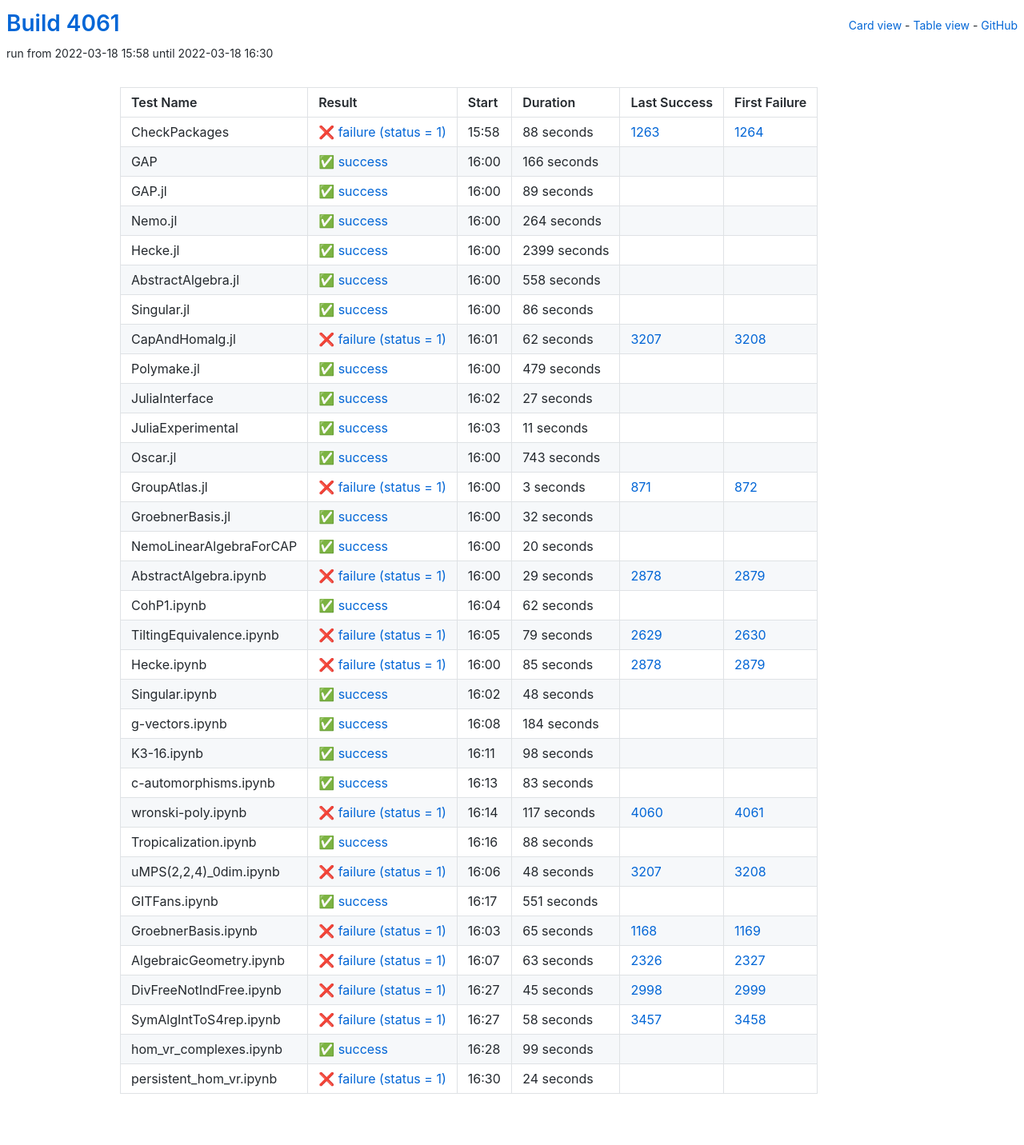
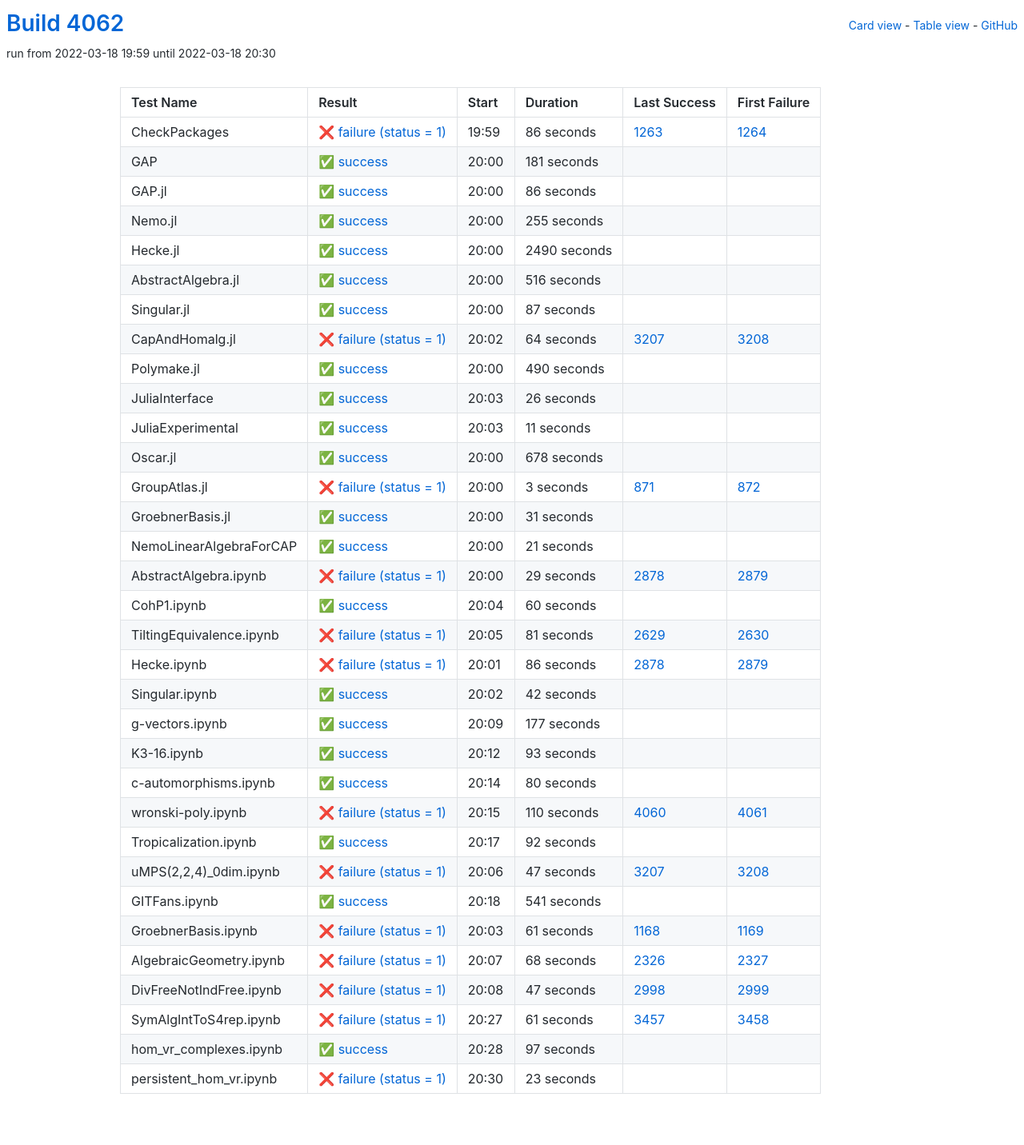
Before and after one commit to oscar-system/oscar-ci-status-stable, a Jekyll site: the page built from table.html, in a window 1280 px wide. Shown: the whole page at 80% size. Built offline with Jekyll 4.4.1, drawn with Linux system fonts in a browser that asks for light colours.

Commit message:
Build #4062

```diff
--- a/_data/ci.yml
+++ b/_data/ci.yml
@@ -1,6 +1,6 @@
 ---
-build: 4061
-build_url: https://oscarci.mathematik.uni-kl.de/job/oscar-stable/4061/
+build: 4062
+build_url: https://oscarci.mathematik.uni-kl.de/job/oscar-stable/4062/
 job: oscar-stable
 organization: oscar-system
 repo: oscar-ci-status-stable
@@ -8,80 +8,32 @@ repourl: https://github.com/oscar-system/oscar-ci-status-stable
 tests:
 - name: CheckPackages
   id: checkpackages
-  log: https://oscarci.mathematik.uni-kl.de/job/oscar-stable/4061/artifact/logs/build-4061/CheckPackages.log
-  start: 2022-03-18 15:58
+  log: https://oscarci.mathematik.uni-kl.de/job/oscar-stable/4062/artifact/logs/build-4062/CheckPackages.log
+  start: 2022-03-18 19:59
   success: false
   exitcode: 1
   status: failure
-  duration: 88
+  duration: 86
   last_success: 1263
   last_success_url: https://oscarci.mathematik.uni-kl.de/job/oscar-stable/1263/
   first_failure: 1264
   first_failure_url: https://oscarci.mathematik.uni-kl.de/job/oscar-stable/1264/
 - name: GAP
   id: gap
-  log: https://oscarci.mathematik.uni-kl.de/job/oscar-stable/4061/artifact/logs/build-4061/GAP.log
-  start: 2022-03-18 16:00
+  log: https://oscarci.mathematik.uni-kl.de/job/oscar-stable/4062/artifact/logs/build-4062/GAP.log
+  start: 2022-03-18 20:00
   success: true
   exitcode: 0
   status: success
-  duration: 166
+  duration: 181
   last_success: false
   last_success_url:
   first_failure: false
   first_failure_url:
 - name: GAP.jl
   id: gap-jl
-  log: https://oscarci.mathematik.uni-kl.de/job/oscar-stable/4061/artifact/logs/build-4061/GAP.jl.log
-  start: 2022-03-18 16:00
-  success: true
-  exitcode: 0
-  status: success
-  duration: 89
-  last_success: false
-  last_success_url:
-  first_failure: false
-  first_failure_url:
-- name: Nemo.jl
-  id: nemo-jl
-  log: https://oscarci.mathematik.uni-kl.de/job/oscar-stable/4061/artifact/logs/build-4061/Nemo.jl.log
-  start: 2022-03-18 16:00
-  success: true
-  exitcode: 0
-  status: success
-  duration: 264
-  last_success: false
-  last_success_url:
-  first_failure: false
-  first_failure_url:
-- name: Hecke.jl
-  id: hecke-jl
-  log: https://oscarci.mathematik.uni-kl.de/job/oscar-stable/4061/artifact/logs/build-4061/Hecke.jl.log
-  start: 2022-03-18 16:00
-  success: true
-  exitcode: 0
-  status: success
-  duration: 2399
-  last_success: false
-  last_success_url:
-  first_failure: false
-  first_failure_url:
-- name: AbstractAlgebra.jl
-  id: abstractalgebra-jl
-  log: https://oscarci.mathematik.uni-kl.de/job/oscar-stable/4061/artifact/logs/build-4061/AbstractAlgebra.jl.log
-  start: 2022-03-18 16:00
-  success: true
-  exitcode: 0
-  status: success
-  duration: 558
-  last_success: false
-  last_success_url:
-  first_failure: false
-  first_failure_url:
-- name: Singular.jl
-  id: singular-jl
-  log: https://oscarci.mathematik.uni-kl.de/job/oscar-stable/4061/artifact/logs/build-4061/Singular.jl.log
-  start: 2022-03-18 16:00
+  log: https://oscarci.mathematik.uni-kl.de/job/oscar-stable/4062/artifact/logs/build-4062/GAP.jl.log
+  start: 2022-03-18 20:00
   success: true
   exitcode: 0
   status: success
@@ -90,46 +42,94 @@ tests:
   last_success_url:
   first_failure: false
   first_failure_url:
+- name: Nemo.jl
+  id: nemo-jl
+  log: https://oscarci.mathematik.uni-kl.de/job/oscar-stable/4062/artifact/logs/build-4062/Nemo.jl.log
+  start: 2022-03-18 20:00
+  success: true
+  exitcode: 0
+  status: success
+  duration: 255
+  last_success: false
+  last_success_url:
+  first_failure: false
+  first_failure_url:
+- name: Hecke.jl
+  id: hecke-jl
+  log: https://oscarci.mathematik.uni-kl.de/job/oscar-stable/4062/artifact/logs/build-4062/Hecke.jl.log
+  start: 2022-03-18 20:00
+  success: true
+  exitcode: 0
+  status: success
+  duration: 2490
+  last_success: false
+  last_success_url:
+  first_failure: false
+  first_failure_url:
+- name: AbstractAlgebra.jl
+  id: abstractalgebra-jl
+  log: https://oscarci.mathematik.uni-kl.de/job/oscar-stable/4062/artifact/logs/build-4062/AbstractAlgebra.jl.log
+  start: 2022-03-18 20:00
+  success: true
+  exitcode: 0
+  status: success
+  duration: 516
+  last_success: false
+  last_success_url:
+  first_failure: false
+  first_failure_url:
+- name: Singular.jl
+  id: singular-jl
+  log: https://oscarci.mathematik.uni-kl.de/job/oscar-stable/4062/artifact/logs/build-4062/Singular.jl.log
+  start: 2022-03-18 20:00
+  success: true
+  exitcode: 0
+  status: success
+  duration: 87
+  last_success: false
+  last_success_url:
+  first_failure: false
+  first_failure_url:
 - name: CapAndHomalg.jl
   id: capandhomalg-jl
-  log: https://oscarci.mathematik.uni-kl.de/job/oscar-stable/4061/artifact/logs/build-4061/CapAndHomalg.jl.log
-  start: 2022-03-18 16:01
+  log: https://oscarci.mathematik.uni-kl.de/job/oscar-stable/4062/artifact/logs/build-4062/CapAndHomalg.jl.log
+  start: 2022-03-18 20:02
   success: false
   exitcode: 1
   status: failure
-  duration: 62
+  duration: 64
   last_success: 3207
   last_success_url: https://oscarci.mathematik.uni-kl.de/job/oscar-stable/3207/
   first_failure: 3208
   first_failure_url: https://oscarci.mathematik.uni-kl.de/job/oscar-stable/3208/
 - name: Polymake.jl
   id: polymake-jl
-  log: https://oscarci.mathematik.uni-kl.de/job/oscar-stable/4061/artifact/logs/build-4061/Polymake.jl.log
-  start: 2022-03-18 16:00
+  log: https://oscarci.mathematik.uni-kl.de/job/oscar-stable/4062/artifact/logs/build-4062/Polymake.jl.log
+  start: 2022-03-18 20:00
   success: true
   exitcode: 0
   status: success
-  duration: 479
+  duration: 490
   last_success: false
   last_success_url:
   first_failure: false
   first_failure_url:
 - name: JuliaInterface
   id: juliainterface
-  log: https://oscarci.mathematik.uni-kl.de/job/oscar-stable/4061/artifact/logs/build-4061/JuliaInterface.log
-  start: 2022-03-18 16:02
+  log: https://oscarci.mathematik.uni-kl.de/job/oscar-stable/4062/artifact/logs/build-4062/JuliaInterface.log
+  start: 2022-03-18 20:03
   success: true
   exitcode: 0
   status: success
-  duration: 27
+  duration: 26
   last_success: false
   last_success_url:
   first_failure: false
   first_failure_url:
 - name: JuliaExperimental
   id: juliaexperimental
-  log: https://oscarci.mathematik.uni-kl.de/job/oscar-stable/4061/artifact/logs/build-4061/JuliaExperimental.log
-  start: 2022-03-18 16:03
+  log: https://oscarci.mathematik.uni-kl.de/job/oscar-stable/4062/artifact/logs/build-4062/JuliaExperimental.log
+  start: 2022-03-18 20:03
   success: true
   exitcode: 0
   status: success
@@ -140,20 +140,20 @@ tests:
   first_failure_url:
 - name: Oscar.jl
   id: oscar-jl
-  log: https://oscarci.mathematik.uni-kl.de/job/oscar-stable/4061/artifact/logs/build-4061/Oscar.jl.log
-  start: 2022-03-18 16:00
+  log: https://oscarci.mathematik.uni-kl.de/job/oscar-stable/4062/artifact/logs/build-4062/Oscar.jl.log
+  start: 2022-03-18 20:00
   success: true
   exitcode: 0
   status: success
-  duration: 743
+  duration: 678
   last_success: false
   last_success_url:
   first_failure: false
   first_failure_url:
 - name: GroupAtlas.jl
   id: groupatlas-jl
-  log: https://oscarci.mathematik.uni-kl.de/job/oscar-stable/4061/artifact/logs/build-4061/GroupAtlas.jl.log
-  start: 2022-03-18 16:00
+  log: https://oscarci.mathematik.uni-kl.de/job/oscar-stable/4062/artifact/logs/build-4062/GroupAtlas.jl.log
+  start: 2022-03-18 20:00
   success: false
   exitcode: 1
   status: failure
@@ -164,32 +164,32 @@ tests:
   first_failure_url: https://oscarci.mathematik.uni-kl.de/job/oscar-stable/872/
 - name: GroebnerBasis.jl
   id: groebnerbasis-jl
-  log: https://oscarci.mathematik.uni-kl.de/job/oscar-stable/4061/artifact/logs/build-4061/GroebnerBasis.jl.log
-  start: 2022-03-18 16:00
+  log: https://oscarci.mathematik.uni-kl.de/job/oscar-stable/4062/artifact/logs/build-4062/GroebnerBasis.jl.log
+  start: 2022-03-18 20:00
   success: true
   exitcode: 0
   status: success
-  duration: 32
+  duration: 31
   last_success: false
   last_success_url:
   first_failure: false
   first_failure_url:
 - name: NemoLinearAlgebraForCAP
   id: nemolinearalgebraforcap
-  log: https://oscarci.mathematik.uni-kl.de/job/oscar-stable/4061/artifact/logs/build-4061/NemoLinearAlgebraForCAP.log
-  start: 2022-03-18 16:00
+  log: https://oscarci.mathematik.uni-kl.de/job/oscar-stable/4062/artifact/logs/build-4062/NemoLinearAlgebraForCAP.log
+  start: 2022-03-18 20:00
   success: true
   exitcode: 0
   status: success
-  duration: 20
+  duration: 21
   last_success: false
   last_success_url:
   first_failure: false
   first_failure_url:
 - name: AbstractAlgebra.ipynb
   id: abstractalgebra-ipynb
-  log: https://oscarci.mathematik.uni-kl.de/job/oscar-stable/4061/artifact/logs/build-4061/AbstractAlgebra.ipynb.log
-  start: 2022-03-18 16:00
+  log: https://oscarci.mathematik.uni-kl.de/job/oscar-stable/4062/artifact/logs/build-4062/AbstractAlgebra.ipynb.log
+  start: 2022-03-18 20:00
   success: false
   exitcode: 1
   status: failure
@@ -200,204 +200,204 @@ tests:
   first_failure_url: https://oscarci.mathematik.uni-kl.de/job/oscar-stable/2879/
 - name: CohP1.ipynb
   id: cohp1-ipynb
-  log: https://oscarci.mathematik.uni-kl.de/job/oscar-stable/4061/artifact/logs/build-4061/CohP1.ipynb.log
-  start: 2022-03-18 16:04
+  log: https://oscarci.mathematik.uni-kl.de/job/oscar-stable/4062/artifact/logs/build-4062/CohP1.ipynb.log
+  start: 2022-03-18 20:04
   success: true
   exitcode: 0
   status: success
-  duration: 62
+  duration: 60
   last_success: false
   last_success_url:
   first_failure: false
   first_failure_url:
 - name: TiltingEquivalence.ipynb
   id: tiltingequivalence-ipynb
-  log: https://oscarci.mathematik.uni-kl.de/job/oscar-stable/4061/artifact/logs/build-4061/TiltingEquivalence.ipynb.log
-  start: 2022-03-18 16:05
+  log: https://oscarci.mathematik.uni-kl.de/job/oscar-stable/4062/artifact/logs/build-4062/TiltingEquivalence.ipynb.log
+  start: 2022-03-18 20:05
   success: false
   exitcode: 1
   status: failure
-  duration: 79
+  duration: 81
   last_success: 2629
   last_success_url: https://oscarci.mathematik.uni-kl.de/job/oscar-stable/2629/
   first_failure: 2630
   first_failure_url: https://oscarci.mathematik.uni-kl.de/job/oscar-stable/2630/
 - name: Hecke.ipynb
   id: hecke-ipynb
-  log: https://oscarci.mathematik.uni-kl.de/job/oscar-stable/4061/artifact/logs/build-4061/Hecke.ipynb.log
-  start: 2022-03-18 16:00
+  log: https://oscarci.mathematik.uni-kl.de/job/oscar-stable/4062/artifact/logs/build-4062/Hecke.ipynb.log
+  start: 2022-03-18 20:01
   success: false
   exitcode: 1
   status: failure
-  duration: 85
+  duration: 86
   last_success: 2878
   last_success_url: https://oscarci.mathematik.uni-kl.de/job/oscar-stable/2878/
   first_failure: 2879
   first_failure_url: https://oscarci.mathematik.uni-kl.de/job/oscar-stable/2879/
 - name: Singular.ipynb
   id: singular-ipynb
-  log: https://oscarci.mathematik.uni-kl.de/job/oscar-stable/4061/artifact/logs/build-4061/Singular.ipynb.log
-  start: 2022-03-18 16:02
+  log: https://oscarci.mathematik.uni-kl.de/job/oscar-stable/4062/artifact/logs/build-4062/Singular.ipynb.log
+  start: 2022-03-18 20:02
   success: true
   exitcode: 0
   status: success
-  duration: 48
+  duration: 42
   last_success: false
   last_success_url:
   first_failure: false
   first_failure_url:
 - name: g-vectors.ipynb
   id: g-vectors-ipynb
-  log: https://oscarci.mathematik.uni-kl.de/job/oscar-stable/4061/artifact/logs/build-4061/g-vectors.ipynb.log
-  start: 2022-03-18 16:08
+  log: https://oscarci.mathematik.uni-kl.de/job/oscar-stable/4062/artifact/logs/build-4062/g-vectors.ipynb.log
+  start: 2022-03-18 20:09
   success: true
   exitcode: 0
   status: success
-  duration: 184
+  duration: 177
   last_success: false
   last_success_url:
   first_failure: false
   first_failure_url:
 - name: K3-16.ipynb
   id: k3-16-ipynb
-  log: https://oscarci.mathematik.uni-kl.de/job/oscar-stable/4061/artifact/logs/build-4061/K3-16.ipynb.log
-  start: 2022-03-18 16:11
+  log: https://oscarci.mathematik.uni-kl.de/job/oscar-stable/4062/artifact/logs/build-4062/K3-16.ipynb.log
+  start: 2022-03-18 20:12
   success: true
   exitcode: 0
   status: success
-  duration: 98
+  duration: 93
   last_success: false
   last_success_url:
   first_failure: false
   first_failure_url:
 - name: c-automorphisms.ipynb
   id: c-automorphisms-ipynb
-  log: https://oscarci.mathematik.uni-kl.de/job/oscar-stable/4061/artifact/logs/build-4061/c-automorphisms.ipynb.log
-  start: 2022-03-18 16:13
+  log: https://oscarci.mathematik.uni-kl.de/job/oscar-stable/4062/artifact/logs/build-4062/c-automorphisms.ipynb.log
+  start: 2022-03-18 20:14
   success: true
   exitcode: 0
   status: success
-  duration: 83
+  duration: 80
   last_success: false
   last_success_url:
   first_failure: false
   first_failure_url:
 - name: wronski-poly.ipynb
   id: wronski-poly-ipynb
-  log: https://oscarci.mathematik.uni-kl.de/job/oscar-stable/4061/artifact/logs/build-4061/wronski-poly.ipynb.log
-  start: 2022-03-18 16:14
+  log: https://oscarci.mathematik.uni-kl.de/job/oscar-stable/4062/artifact/logs/build-4062/wronski-poly.ipynb.log
+  start: 2022-03-18 20:15
   success: false
   exitcode: 1
   status: failure
-  duration: 117
+  duration: 110
   last_success: 4060
   last_success_url: https://oscarci.mathematik.uni-kl.de/job/oscar-stable/4060/
   first_failure: 4061
   first_failure_url: https://oscarci.mathematik.uni-kl.de/job/oscar-stable/4061/
 - name: Tropicalization.ipynb
   id: tropicalization-ipynb
-  log: https://oscarci.mathematik.uni-kl.de/job/oscar-stable/4061/artifact/logs/build-4061/Tropicalization.ipynb.log
-  start: 2022-03-18 16:16
+  log: https://oscarci.mathematik.uni-kl.de/job/oscar-stable/4062/artifact/logs/build-4062/Tropicalization.ipynb.log
+  start: 2022-03-18 20:17
   success: true
   exitcode: 0
   status: success
-  duration: 88
+  duration: 92
   last_success: false
   last_success_url:
   first_failure: false
   first_failure_url:
 - name: uMPS(2,2,4)_0dim.ipynb
   id: umps-2-2-4-0dim-ipynb
-  log: https://oscarci.mathematik.uni-kl.de/job/oscar-stable/4061/artifact/logs/build-4061/uMPS-2-2-4-_0dim.ipynb.log
-  start: 2022-03-18 16:06
+  log: https://oscarci.mathematik.uni-kl.de/job/oscar-stable/4062/artifact/logs/build-4062/uMPS-2-2-4-_0dim.ipynb.log
+  start: 2022-03-18 20:06
   success: false
   exitcode: 1
   status: failure
-  duration: 48
+  duration: 47
   last_success: 3207
   last_success_url: https://oscarci.mathematik.uni-kl.de/job/oscar-stable/3207/
   first_failure: 3208
   first_failure_url: https://oscarci.mathematik.uni-kl.de/job/oscar-stable/3208/
 - name: GITFans.ipynb
   id: gitfans-ipynb
-  log: https://oscarci.mathematik.uni-kl.de/job/oscar-stable/4061/artifact/logs/build-4061/GITFans.ipynb.log
-  start: 2022-03-18 16:17
+  log: https://oscarci.mathematik.uni-kl.de/job/oscar-stable/4062/artifact/logs/build-4062/GITFans.ipynb.log
+  start: 2022-03-18 20:18
   success: true
   exitcode: 0
   status: success
-  duration: 551
+  duration: 541
   last_success: false
   last_success_url:
   first_failure: false
   first_failure_url:
 - name: GroebnerBasis.ipynb
   id: groebnerbasis-ipynb
-  log: https://oscarci.mathematik.uni-kl.de/job/oscar-stable/4061/artifact/logs/build-4061/GroebnerBasis.ipynb.log
-  start: 2022-03-18 16:03
+  log: https://oscarci.mathematik.uni-kl.de/job/oscar-stable/4062/artifact/logs/build-4062/GroebnerBasis.ipynb.log
+  start: 2022-03-18 20:03
   success: false
   exitcode: 1
   status: failure
-  duration: 65
+  duration: 61
   last_success: 1168
   last_success_url: https://oscarci.mathematik.uni-kl.de/job/oscar-stable/1168/
   first_failure: 1169
   first_failure_url: https://oscarci.mathematik.uni-kl.de/job/oscar-stable/1169/
 - name: AlgebraicGeometry.ipynb
   id: algebraicgeometry-ipynb
-  log: https://oscarci.mathematik.uni-kl.de/job/oscar-stable/4061/artifact/logs/build-4061/AlgebraicGeometry.ipynb.log
-  start: 2022-03-18 16:07
+  log: https://oscarci.mathematik.uni-kl.de/job/oscar-stable/4062/artifact/logs/build-4062/AlgebraicGeometry.ipynb.log
+  start: 2022-03-18 20:07
   success: false
   exitcode: 1
   status: failure
-  duration: 63
+  duration: 68
   last_success: 2326
   last_success_url: https://oscarci.mathematik.uni-kl.de/job/oscar-stable/2326/
   first_failure: 2327
   first_failure_url: https://oscarci.mathematik.uni-kl.de/job/oscar-stable/2327/
 - name: DivFreeNotIndFree.ipynb
   id: divfreenotindfree-ipynb
-  log: https://oscarci.mathematik.uni-kl.de/job/oscar-stable/4061/artifact/logs/build-4061/DivFreeNotIndFree.ipynb.log
-  start: 2022-03-18 16:27
+  log: https://oscarci.mathematik.uni-kl.de/job/oscar-stable/4062/artifact/logs/build-4062/DivFreeNotIndFree.ipynb.log
+  start: 2022-03-18 20:08
   success: false
   exitcode: 1
   status: failure
-  duration: 45
+  duration: 47
   last_success: 2998
   last_success_url: https://oscarci.mathematik.uni-kl.de/job/oscar-stable/2998/
   first_failure: 2999
   first_failure_url: https://oscarci.mathematik.uni-kl.de/job/oscar-stable/2999/
 - name: SymAlgIntToS4rep.ipynb
   id: symalginttos4rep-ipynb
-  log: https://oscarci.mathematik.uni-kl.de/job/oscar-stable/4061/artifact/logs/build-4061/SymAlgIntToS4rep.ipynb.log
-  start: 2022-03-18 16:27
+  log: https://oscarci.mathematik.uni-kl.de/job/oscar-stable/4062/artifact/logs/build-4062/SymAlgIntToS4rep.ipynb.log
+  start: 2022-03-18 20:27
   success: false
   exitcode: 1
   status: failure
-  duration: 58
+  duration: 61
   last_success: 3457
   last_success_url: https://oscarci.mathematik.uni-kl.de/job/oscar-stable/3457/
   first_failure: 3458
   first_failure_url: https://oscarci.mathematik.uni-kl.de/job/oscar-stable/3458/
 - name: hom_vr_complexes.ipynb
   id: hom-vr-complexes-ipynb
-  log: https://oscarci.mathematik.uni-kl.de/job/oscar-stable/4061/artifact/logs/build-4061/hom_vr_complexes.ipynb.log
-  start: 2022-03-18 16:28
+  log: https://oscarci.mathematik.uni-kl.de/job/oscar-stable/4062/artifact/logs/build-4062/hom_vr_complexes.ipynb.log
+  start: 2022-03-18 20:28
   success: true
   exitcode: 0
   status: success
-  duration: 99
+  duration: 97
   last_success: false
   last_success_url:
   first_failure: false
   first_failure_url:
 - name: persistent_hom_vr.ipynb
   id: persistent-hom-vr-ipynb
-  log: https://oscarci.mathematik.uni-kl.de/job/oscar-stable/4061/artifact/logs/build-4061/persistent_hom_vr.ipynb.log
-  start: 2022-03-18 16:30
+  log: https://oscarci.mathematik.uni-kl.de/job/oscar-stable/4062/artifact/logs/build-4062/persistent_hom_vr.ipynb.log
+  start: 2022-03-18 20:30
   success: false
   exitcode: 1
   status: failure
-  duration: 24
+  duration: 23
   last_success: false
   last_success_url:
   first_failure: false
```
Also changed, not shown: README.md.
